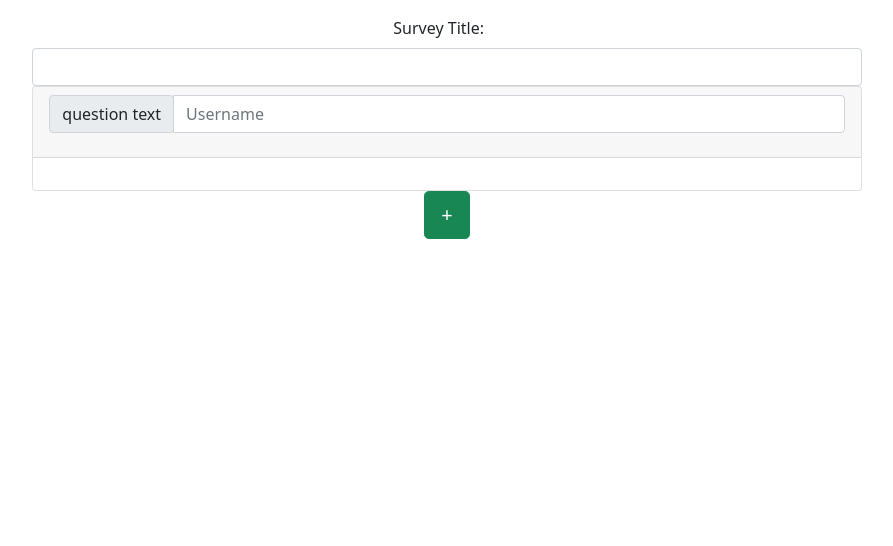
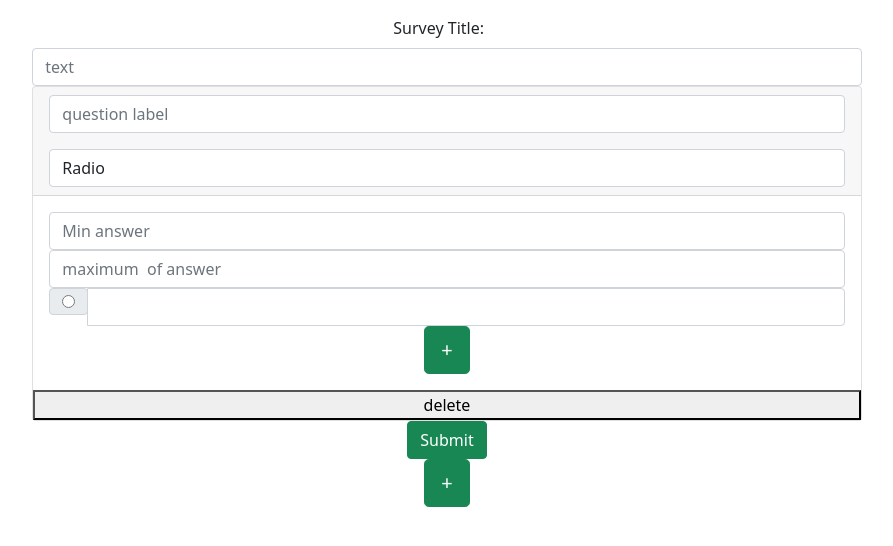
Before and after one commit to GabinTEKAM/Survey, a React (Create React App) app in the folder client/: page / in a window 1280 px wide. Shown: the top 546 px of the page, without its empty margins (193-1086 px from the left). Built offline with nearby package versions, Linux system fonts and the light colour scheme.

Commit message:
feat: add edit  radio & text  questions

```diff
--- a/client/package.json
+++ b/client/package.json
@@ -6,11 +6,14 @@
     "@testing-library/jest-dom": "^5.13.0",
     "@testing-library/react": "^11.2.7",
     "@testing-library/user-event": "^12.8.3",
+    "axios": "^0.21.1",
     "bootstrap": "^5.0.1",
     "react": "^17.0.2",
     "react-bootstrap": "^1.6.1",
     "react-dom": "^17.0.2",
+    "react-id-generator": "^3.0.1",
     "react-scripts": "4.0.3",
+    "react-uuid": "^1.0.2",
     "web-vitals": "^1.1.2"
   },
   "scripts": {
--- a/client/src/component/choice.js
+++ b/client/src/component/choice.js
@@ -8,7 +8,7 @@ function Choice(props) {
                 <InputGroup.Prepend>
                     <InputGroup.Radio aria-label="Radio button for following text input" />
                 </InputGroup.Prepend>
-                <FormControl aria-label="Text input with radio button" />
+                <FormControl required />
             </InputGroup>
         </div>
     );
--- a/client/src/component/listquestions.js
+++ b/client/src/component/listquestions.js
@@ -1,13 +1,15 @@
 import React from 'react';
 import Question from './question';
-
+import nextId, { useId } from "react-id-generator"
+import uuid from 'react-uuid'
 function Listquestions(props) {
-    const {questions, questionTitle,addChoices } = props
-    console.log(`questions`, questions)
+    let id= uuid()
+    const {questions,  setQuestions } = props
     return (
         <div>
             {questions.map((question, index )=>
-                <Question key= {index} index={index} question={question} addChoices={addChoices} questionTitle= {questionTitle} />
+                <Question key= {index} index={index} question={question} setQuestions={setQuestions}
+                  />
             )}
         </div>
     );
--- /dev/null
+++ b/client/src/component/numberanswer.js
@@ -0,0 +1,37 @@
+import React from 'react';
+import { Form } from 'react-bootstrap';
+
+function Minimun(props) {
+    const {index, questionAttribut, question}= props
+
+    return (
+        <Form.Group >
+            <Form.Control type='number' min='0' max="1"
+                name="min"
+                required placeholder='Min answer'
+                value={question.min}
+                onChange={event => questionAttribut(index, event.target.value,event.target.name)}
+            ></Form.Control>
+            <Form.Control.Feedback type='invalid'>insert min answer </Form.Control.Feedback>
+        </Form.Group>
+
+    );
+}
+ function Maximun(props) {
+    const {index, questionAttribut, question}= props
+    return (
+        <Form.Group >
+            <Form.Control type='number' min='1' max="10"
+            required
+                name='max'
+                required placeholder='maximum  of answer'
+                value={question.max}
+                onChange={event => questionAttribut(index, event.target.value,event.target.name)}
+            ></Form.Control>
+            <Form.Control.Feedback type='invalid'>insert max anwser </Form.Control.Feedback>
+        </Form.Group>
+
+    );
+}
+const Number = { Maximun, Minimun }
+export default Number;
--- a/client/src/component/question.js
+++ b/client/src/component/question.js
@@ -1,32 +1,95 @@
-import React from 'react';
+import React, { useState } from 'react';
 import { Button, Card, InputGroup, Form } from 'react-bootstrap';
-import Choice from './choice';
+import Number from './numberanswer';
+import QuestionBody from './questionbody';
+import QuestionTitle from './questiontitle';
+import Selectype from './selecttype';
 
 function Question(props) {
-    const {questionTitle, index,  question, addChoices} = props
-    console.log('question :>> ', question);
+    const {  index, question, setQuestions } = props
+    const questType = question.typeofquestion
+    const choice = {
+        name: ""
+    }
+    const questionTitle = (index, value) => {
+        setQuestions(old => {
+            let label = old[index]
+            label.label = value
+            old.splice(index, 1, label)
+            return [...old]
+        })
+    }
+    const questionAttribut = (index, value, name) => {
+        setQuestions(old => {
+            let label = old[index]
+            label[name ]= value
+            old.splice(index, 1, label)
+            return [...old]
+        })
+    }
+    const deleteQuestion = (index) => {
+        setQuestions(old => {
+
+            old.splice(index, 1)
+            return [...old]
+        })
+    }
+    const typeOfQuestion = (index, value) => {
+        setQuestions(old => {
+            let label = old[index]
+            if (value === "Text"){
+                delete label.choices
+                delete label.max
+                delete label.min }
+            else {
+               label.choices = [choice]
+            }
+            label.typeofquestion = value
+            old.splice(index, 1, label)
+            return [...old]
+        })
+    }
+    const choicesTitle = (index, value) => {
+        setQuestions(old => {
+            let label = old[index]
+            label.label = value
+            old.splice(index, 1, label)
+            return [...old]
+        })
+    }
+
+    const addChoices = (index) => {
+        setQuestions(old => {
+            let items = old[index].choices
+            if (items) {
+                old.splice(index, 1, { ...old[index], choices: [...items, choice] })
+                console.log('valide');
+            }
+            else {
+                console.log('false');
+                old.splice(index, 1, { ...old[index], choices: [choice] })
+            }
+            return [...old]
+        })
+    }
+
+
+
+
     return (
         <div>
-            <Card>
+            <Card  >
                 <Card.Header>
-
-                    <InputGroup className="mb-3"  >
-                        <InputGroup.Prepend>
-                            <InputGroup.Text>question text </InputGroup.Text>
-                        </InputGroup.Prepend>
-                        <Form.Control
-                            placeholder="Username"
-                            aria-label="Username"
-                            aria-describedby="basic-addon1"
-                            required
-                            value= {question?question['label']:''}
-                            onChange = {ev=>questionTitle(index, ev.target.value)}
-                        />
-                    </InputGroup>
+                    <QuestionTitle questionAttribut={questionAttribut} question={question} index={index} />
+                    <Selectype index={index} typeOfQuestion={typeOfQuestion} />
                 </Card.Header>
                 <Card.Body>
-                {/* <Button variant="success" size="lg" className="fixed-right-bottom" onClick={addChoices(index)}>&#43;</Button> */}
+                    <Number.Minimun index={index} question={question} questionAttribut={questionAttribut} />
+                    <Number.Maximun index={index} question={question} questionAttribut={questionAttribut} />
+                    <QuestionBody questType={questType} question={question} />
+                   {questType==='Text'?"":<Button variant="success" size="lg" className="fixed-right-bottom" onClick={() => addChoices(index)}>&#43;</Button>}
                 </Card.Body>
+                <button variant='warning' onClick={() => deleteQuestion(index)}>delete</button>
             </Card>
         </div>
     );
--- /dev/null
+++ b/client/src/component/questionbody.js
@@ -0,0 +1,13 @@
+import React from 'react';
+import Choice from './choice';
+import QuestionText from './questiontext';
+
+function QuestionBody(props) {
+    let {questType, question}=props
+    return (<>
+      {questType==="Radio"? question.choices.map((a, index) => <Choice key={index} />):<QuestionText />}
+
+   </> );
+}
+
+export default QuestionBody;
--- /dev/null
+++ b/client/src/component/questiontext.js
@@ -0,0 +1,13 @@
+import React from 'react';
+import { Form } from 'react-bootstrap';
+function QuestionText(props) {
+    return (
+
+            <Form.Group controlId="QuestionText">
+                <Form.Control type="text" placeholder="name@example.com" readOnly />
+            </Form.Group>
+
+    );
+}
+
+export default QuestionText;
--- /dev/null
+++ b/client/src/component/questiontitle.js
@@ -0,0 +1,20 @@
+import React from 'react';
+import { Form, InputGroup } from 'react-bootstrap';
+
+function QuestionTitle(props) {
+    const {question, questionAttribut, index}= props
+
+    return (
+        <InputGroup className="mb-3" >
+        <Form.Control
+        name='label'
+            placeholder="question label"
+            required
+            value= {question?question['label']:''}
+            onChange={event => questionAttribut(index, event.target.value,event.target.name)}
+        />
+    </InputGroup>
+    );
+}
+
+export default QuestionTitle;
--- /dev/null
+++ b/client/src/component/selecttype.js
@@ -0,0 +1,14 @@
+import React from 'react';
+import { Form } from 'react-bootstrap';
+
+function Selectype(props) {
+    const {typeOfQuestion, index} = props
+    return (
+        <Form.Control as="select" defaultValue="Radio" onChange={(ev)=>typeOfQuestion(index, ev.target.value)} >
+        <option value='Radio'> Radio</option>
+        <option value="Text">TextArea</option>
+      </Form.Control>
+    );
+}
+
+export default Selectype;
--- a/client/src/component/survey.js
+++ b/client/src/component/survey.js
@@ -1,45 +1,73 @@
 import React, { useState } from 'react';
-import { Form, Button } from 'react-bootstrap';
+import { Form, Button, Alert } from 'react-bootstrap';
 import Listquestions from './listquestions';
 
 function Survey(props) {
-
+    //state inititalisation
+    const quest = {
+        label: '',
+        typeofquestion: "Radio",
+        rank: "",
+        questionFlag: '',
+        min: '',
+        max: "",
+        choices: [{
+            name: ""
+        }]
+    }
+    let t = Array(10).map(a => quest)
+    t = Array.from({ length: 10 }, (_, i) => quest)
     const [surveyTitle, setSurveyTitle] = useState('')
-    const [questions, setQuestions] = useState([{}])
-
-    const questionTitle = (index, value) => {
-
-            setQuestions(old => {let  label = old[index]
-            label.label = value
-            old.splice(index, 1, label)
-            return [...old]
-        })
-    }
-    const addChoices = (index) => {
-        setQuestions(old => {
-            console.log(old[index]);
-            let choices = old[index].choices
-            if (choices) {
-                old.splice(index, 1, old[index].choices = [...old[index].choices, {}])
-            }
-            else {
-
-                old.splice(index, 1, old[index].choices = [{}])
-            }
-            return old
-        })
-    }
+    const [questions, setQuestions] = useState([quest])
+    const [validated, setValidated] = useState(false);
+const [errorMessage, setErrorMessage] = useState("");
     const addQuestion = () => {
-        setQuestions(old => [...old, {}])
+        setQuestions(old => [...old, quest])
     }
 
+    const handleSubmit = (event) => {
+        let questText = []
+        let questChoice = []
+        const form = event.currentTarget;
+        if (form.checkValidity()) {
+            event.preventDefault()
+            event.stopPropagation()
+            questions.forEach(question => question.label === 'Text' ? questText.push(question) : questChoice.push(question))
+               console.log(`questText`, questText)
+               console.log(`questChoice`, questChoice)
+            try {
+                questChoice.forEach(question => {
+                if (question.min > question.max || question.max>10||question.min>1 ){
+                    throw("Your Survey have an incorrect closed quesdion ")
+
+                }
+            })
+            } catch (error) {
+                setErrorMessage(error)
+            }
+
+        }
+        else{
+            event.preventDefault()
+            event.stopPropagation()
+        }
+        setValidated(true)
+    }
+
+
     return (<>
-        <Form sm={3}>
+
+        <Form sm={3} validated={validated} noValidate onSubmit={handleSubmit} >
+            {errorMessage?<Alert variant="danger"> {errorMessage} </Alert>:''}
+
+
             <Form.Group >
                 <Form.Label inline='true '>Survey Title: &nbsp; &nbsp;  </Form.Label>
-                <Form.Control type='text' value={surveyTitle} onChange={ev => setSurveyTitle(ev.target.value)} />
+                <Form.Control placeholder='text' required type='text' value={surveyTitle} onChange={ev => setSurveyTitle(ev.target.value)} />
             </Form.Group>
-            <Listquestions questions={questions} questionTitle={questionTitle} addChoices={addChoices} />
+            <Listquestions questions={questions} setQuestions={setQuestions}
+            />
+            <Button variant="success" type='submit'>Submit</Button>
         </Form>
         <Button variant="success" size="lg" className="fixed-right-bottom" onClick={addQuestion}>&#43;</Button>
     </>
```
Also changed, not shown: client/src/component/APi.js (added, +10 -0 lines), client/src/component/ex.js (deleted, +0 -11 lines), 2 other files (tests, documents, lock files or other folders).
